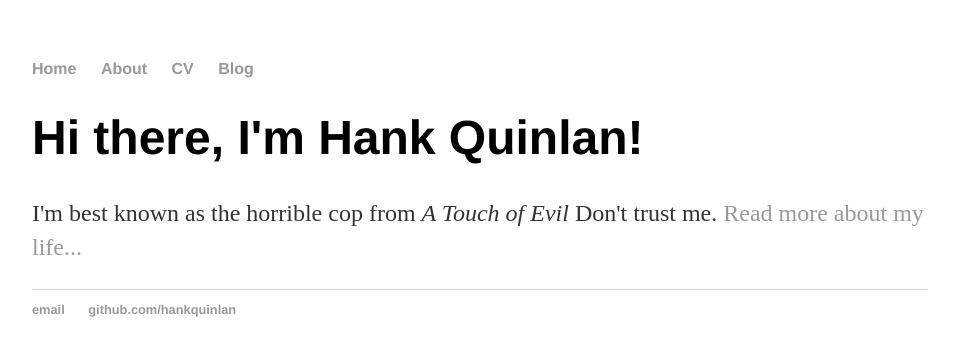
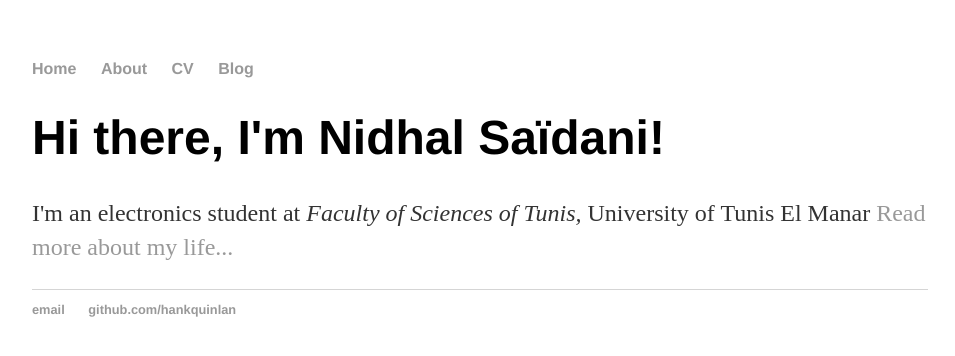
Before and after one commit to nidhalsaidani/nidhalsaidani.github.io, a Jekyll site: the page built from index.html, in a window 1280 px wide. Shown: the top 356 px of the page, without its empty margins (160-1115 px from the left). Built offline with Jekyll 4.4.1, drawn with Linux system fonts in a browser that asks for light colours; Markdown is read by kramdown in place of the engine named in the settings.

Commit message:
Update index.html

```diff
--- a/index.html
+++ b/index.html
@@ -1,8 +1,8 @@
 ---
 layout: default
-title: Hank Quinlan, Horrible Cop
+title: Nidhal Saïdani, Website
 ---
 <div class="blurb">
-	<h1>Hi there, I'm Hank Quinlan!</h1>
-	<p>I'm best known as the horrible cop from <em>A Touch of Evil</em> Don't trust me. <a href="/about">Read more about my life...</a></p>
+	<h1>Hi there, I'm Nidhal Saïdani!</h1>
+	<p> I'm an electronics student at <em> Faculty of Sciences of Tunis, </em> University of Tunis El Manar <a href="/about">Read more about my life...</a></p>
 </div><!-- /.blurb -->
```
